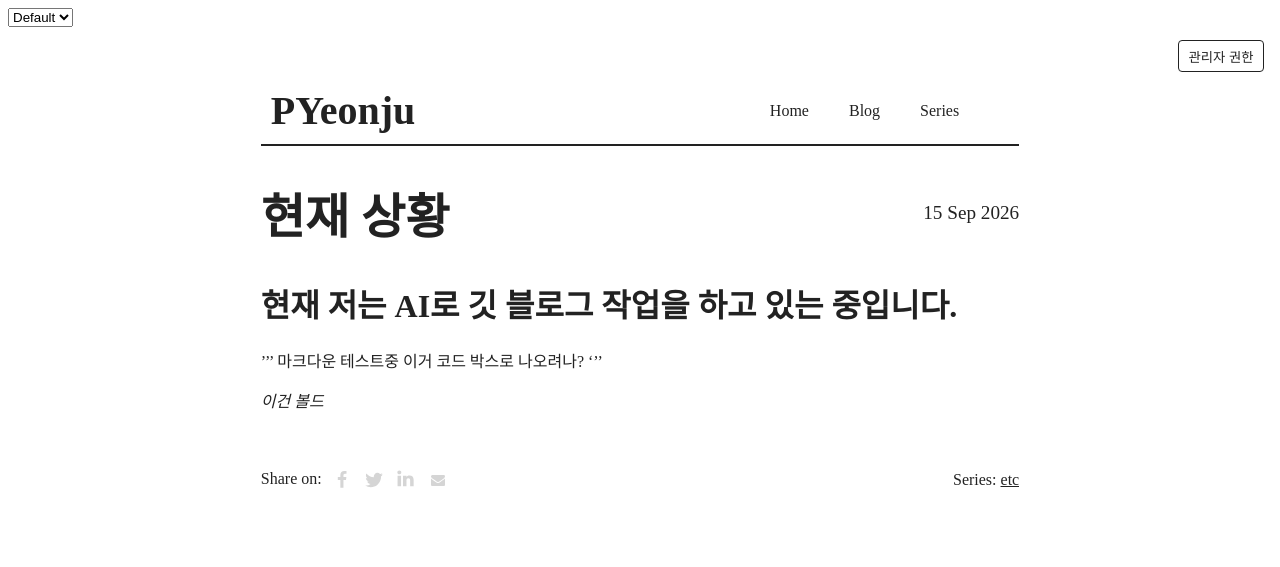
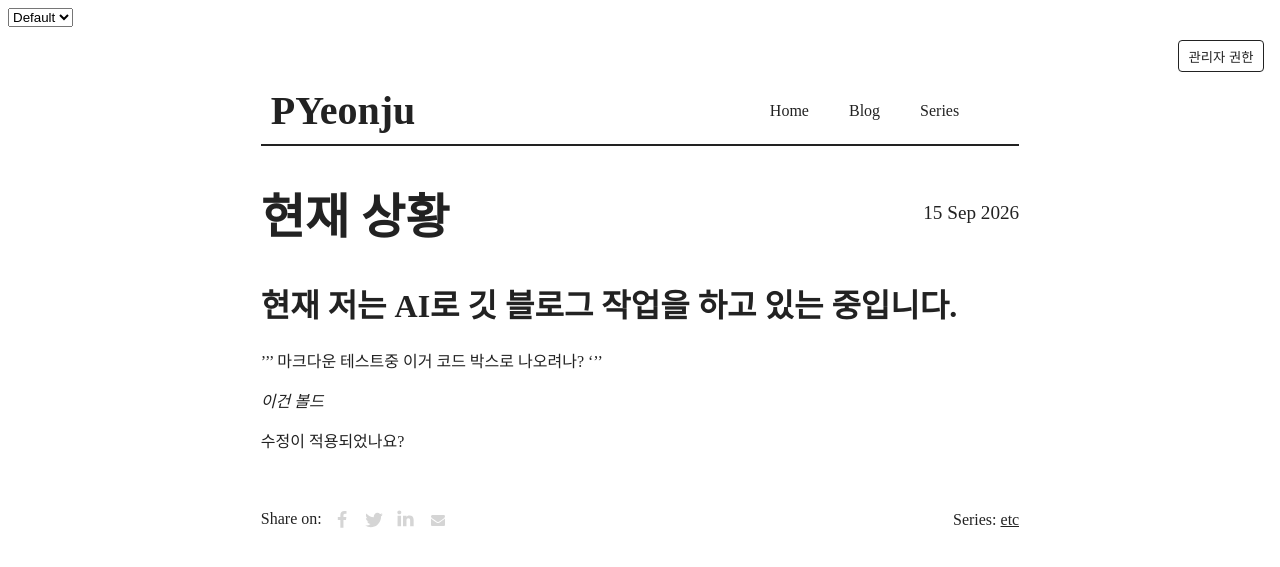
Before and after one commit to PYeonju/PYeonju.github.io, a Jekyll site: the page built from _posts/2026-09-15-현재-상황.md, in a window 1280 px wide. Shown: the top 567 px of the page. Built offline with Jekyll 4.4.1, drawn with Linux system fonts in a browser that asks for light colours.

Commit message:
Update post: 현재 상황

```diff
--- a/_posts/2026-09-15-현재-상황.md
+++ b/_posts/2026-09-15-현재-상황.md
@@ -1,9 +1,9 @@
 ---
 layout: post
-title: "현재 상황"
-date: 2026-09-15
-series: "etc"
-summarize: "now"
+title: 현재 상황
+date: '2026-09-15'
+series: etc
+summarize: now
 ---
 
 # 현재 저는 AI로 깃 블로그 작업을 하고 있는 중입니다.
@@ -13,3 +13,5 @@ summarize: "now"
 '''
 
 *이건 볼드*
+
+수정이 적용되었나요?
```
